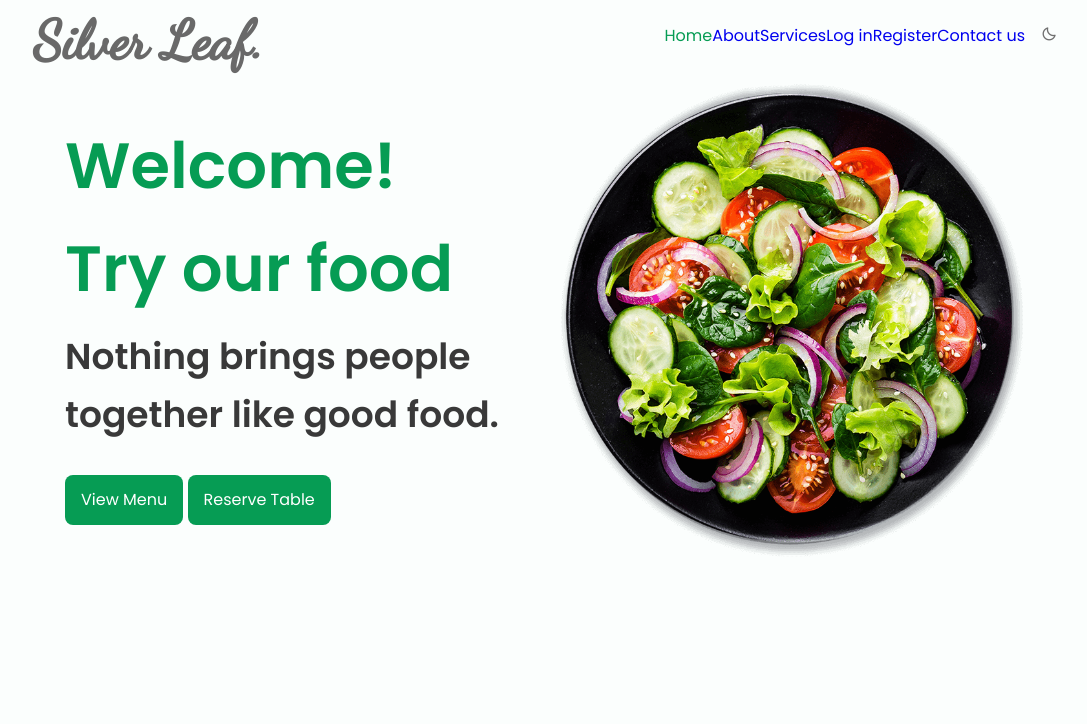
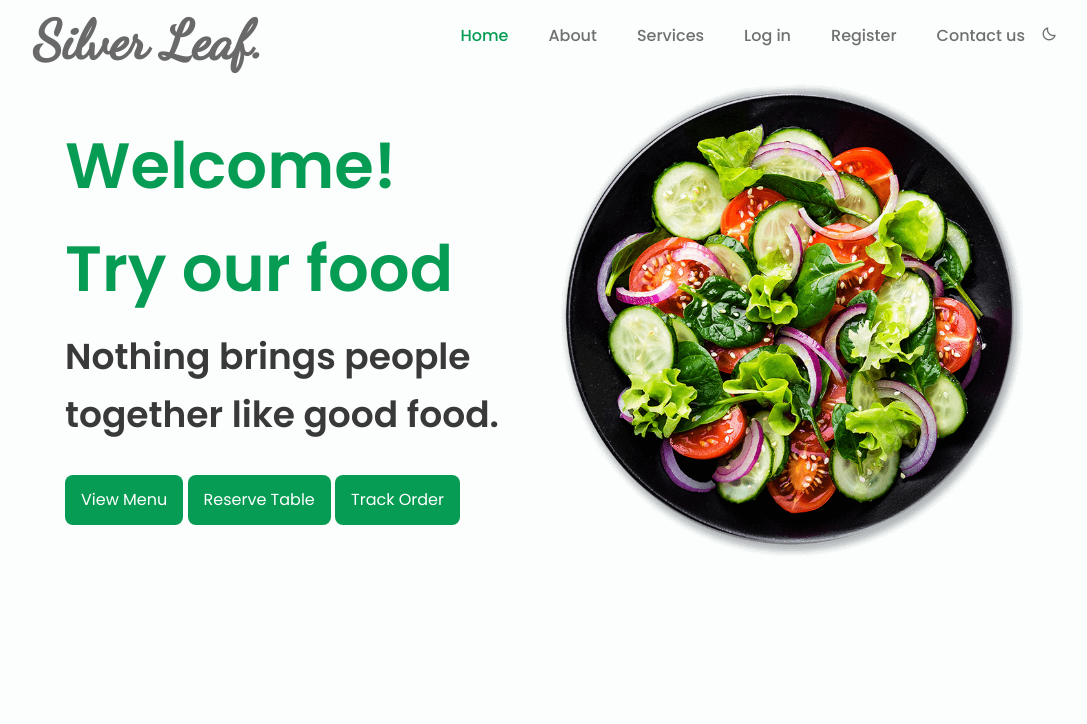
Before and after one commit to vijaylokith/Group-37_restaurant-website, a Python web app: template restaurant/templates/index.html in a window 1280 px wide. Shown: the top 724 px of the page, without its empty margins (95-1182 px from the left). Run offline with Jinja, Linux system fonts and the light colour scheme; the template is opened without the code that fills it, so the values that code supplies are empty.

Commit message:
Final index.html

```diff
--- a/restaurant/templates/index.html
+++ b/restaurant/templates/index.html
@@ -8,7 +8,7 @@
         <link href='https://cdn.jsdelivr.net/npm/boxicons@2.0.5/css/boxicons.min.css' rel='stylesheet'>
 
         <!--========== CSS ==========-->
-        <link rel="stylesheet" href="assets/css/styles.css">
+        <link rel= "stylesheet" type= "text/css" href= "{{ url_for('static',filename='styles/css/styles.css') }}">
 
         <title>Silver Leaf</title>
     </head>
@@ -26,12 +26,18 @@
 
                 <div class="nav__menu" id="nav-menu">
                     <ul class="nav__list">
-                        <li class="nav_item"><a href="#home" class="nav_link active-link">Home</a></li>
-                        <li class="nav_item"><a href="#about" class="nav_link">About</a></li>
-                        <li class="nav_item"><a href="#services" class="nav_link">Services</a></li>
-                        <li class="nav_item"><a href="login.html" class="nav_link">Log in</a></li>
-                        <li class="nav_item"><a href="login.html" class="nav_link">Register</a></li>
-                        <li class="nav_item"><a href="#contact" class="nav_link">Contact us</a></li>
+                        <li class="nav__item"><a href="#home" class="nav__link active-link">Home</a></li>
+                        <li class="nav__item"><a href="#about" class="nav__link">About</a></li>
+                        <li class="nav__item"><a href="#services" class="nav__link">Services</a></li>
+                        <!-- <li class="nav__item"><a href="{{ url_for('login_page') }}" class="nav__link">Log in</a></li>
+                        <li class="nav__item"><a href="{{ url_for('register_page') }}" class="nav__link">Register</a></li> -->
+                        {% if current_user.is_authenticated %}
+                        <li class="nav__item"><a href="{{ url_for('logout') }}" class="nav__link">Log Out</a></li>
+                        {% else %}
+                        <li class="nav__item"><a href="{{ url_for('login_page') }}" class="nav__link">Log in</a></li>
+                        <li class="nav__item"><a href="{{ url_for('login_page') }}" class="nav__link">Register</a></li>
+                        {% endif %}
+                        <li class="nav__item"><a href="#contact" class="nav__link">Contact us</a></li>
 
                         <li><i class='bx bx-moon change-theme' id="theme-button"></i></li>
                     </ul>
@@ -51,12 +57,12 @@
                     <div class="home__data">
                         <h1 class="home__title">Welcome!<br>Try our food</h1>
                         <h3 class="home__subtitle">Nothing brings people together like good food.</h3>
-                        <a href="menu.html" class="button">View Menu</a>
-                        <a href="table.html" class="button">Reserve Table</a>
-                    <!--     <a href="table.html" class="button">Track Order</a> -->
+                        <a href="{{ url_for('menu_page') }}" class="button">View Menu</a>
+                        <a href="{{ url_for('table_page') }}" class="button">Reserve Table</a>
+                        <a href="{{ url_for('track_page') }}" class="button">Track Order</a>
                     </div>
 
-                    <img src="assets/img/home.png" alt="" class="home__img">
+                    <img src="{{url_for('static', filename='styles/img/home.png')}}" alt = "" class="home__img">
                 </div>
             </section>
 
@@ -70,7 +76,7 @@
                         <a href="#" class="button">Explore history</a>
                     </div>
 
-                    <img src="assets/img/about.jpg" alt="" class="about__img">
+                    <img src="static/styles/img/about.jpg" alt="" class="about__img">
                 </div>
             </section>
 
@@ -435,6 +441,6 @@
         <script src="https://unpkg.com/scrollreveal"></script>
 
         <!--========== MAIN JS ==========-->
-        <script src="assets/js/main.js"></script>
+        <script src="static/styles/js/main.js"></script>
     </body>
 </html>
```
